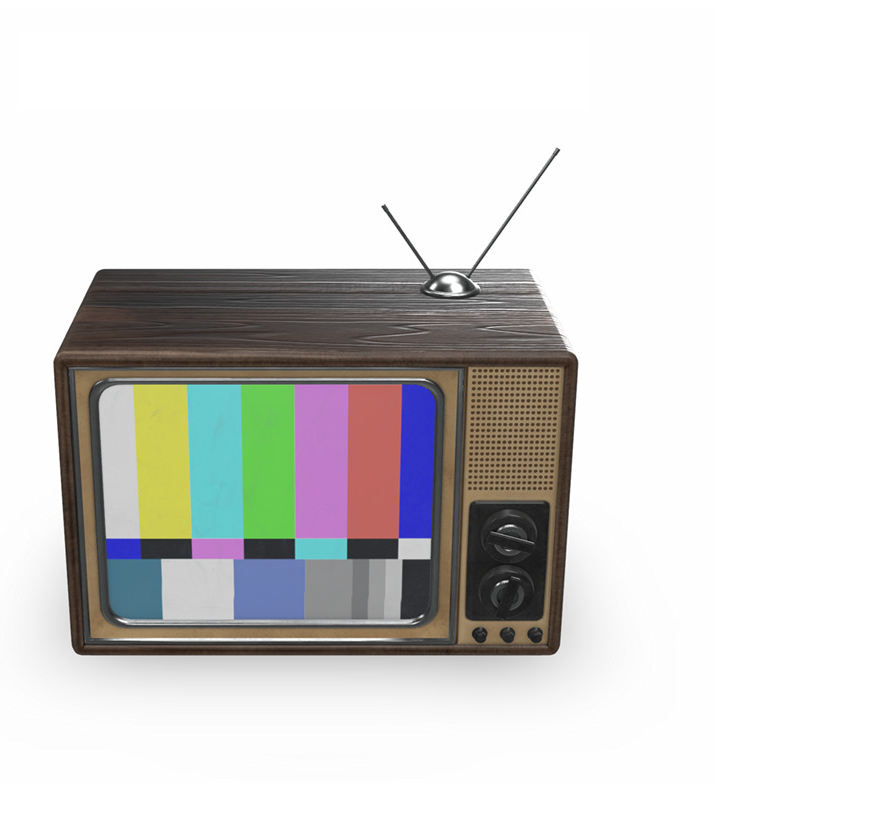
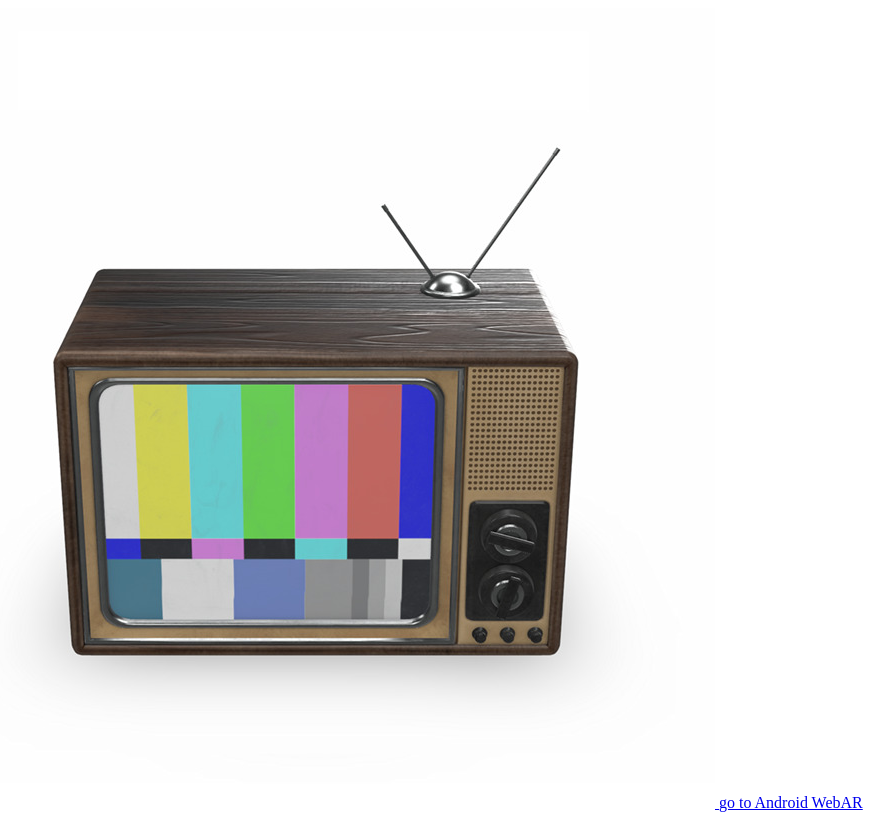
Before and after one commit to Bamboowand/Bamboowand.github.io, a plain HTML site: page index.html in a window 1280 px wide. Shown: the whole page, without its empty margins (93-987 px from the left). Drawn offline with Linux system fonts and the light colour scheme.

Commit message:
add android code.

```diff
--- a/index.html
+++ b/index.html
@@ -3,6 +3,11 @@
 	<a rel="ar" href="retrotv.usdz">
 		<img src="retrotv-preview.jpg">
 	</a>
+
+
+	<a href="intent://scene.gltf#Intent;scheme=https;package=com.google.android.googlequicksearchbox;action=android.intent.action.VIEW;S.browser_fallback_url=https://developers.google.com/ar;end;"> go to Android WebAR
+	</a>
+
 </body>
 
 </html>
```
